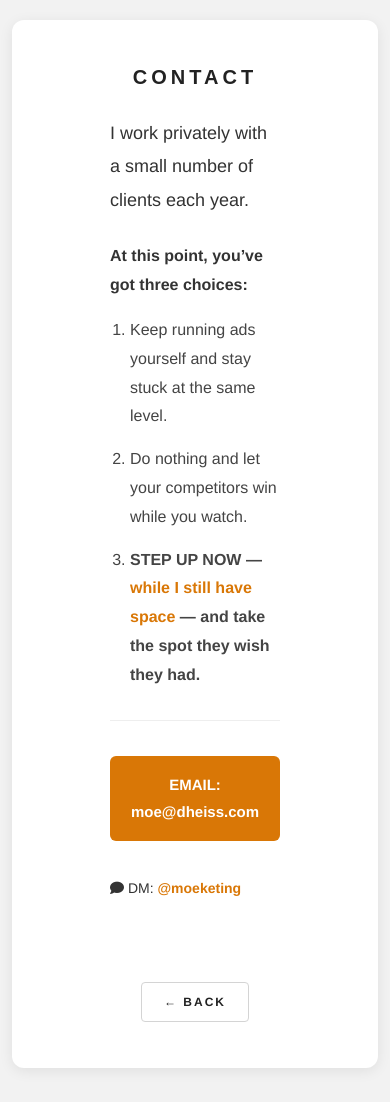
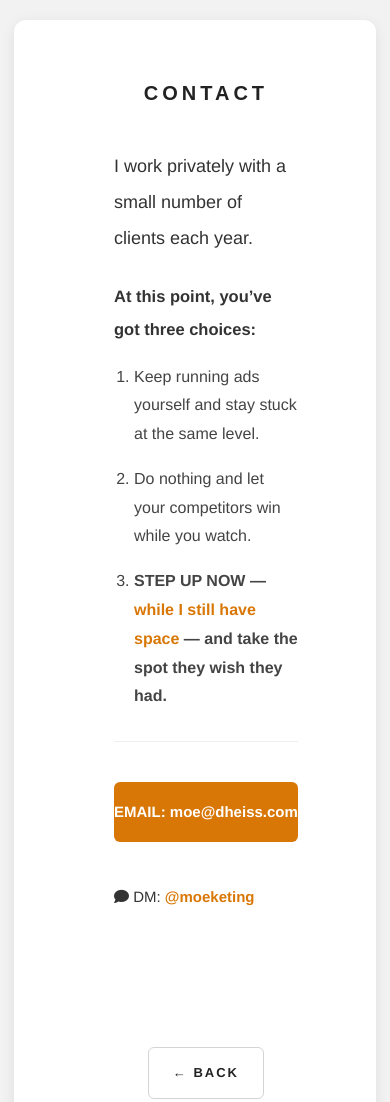
Before and after one commit to moedheis/moe-site, a plain HTML site: page contact.html in a window 390 px wide. Shown: the top 1102 px of the page. Drawn offline with Linux system fonts and the light colour scheme.

Commit message:
Update styles.css

```diff
--- a/styles.css
+++ b/styles.css
@@ -14,6 +14,7 @@ body {
   background: var(--bg);
   color: var(--accent);
   font-family: "Helvetica Neue", Arial, sans-serif;
+  line-height: 1.7;
 }
 
 /* ---- Page Transition ---------------------------------------------------- */
@@ -72,7 +73,7 @@ body.is-loading .site-main {
 
 /* ---- Typography --------------------------------------------------------- */
 .hero-title {
-  margin: 0 0 10px;
+  margin: 0 0 20px;
   font-size: 32px;
   letter-spacing: 6px;
   text-align: center;
@@ -83,33 +84,35 @@ body.is-loading .site-main {
   color: var(--muted);
   font-size: 12px;
   letter-spacing: 3px;
-  margin-bottom: 24px;
+  margin-bottom: 28px;
   text-align: center;
 }
 .lead {
-  color: #666;
-  line-height: 1.8;
-  max-width: 420px;
-  margin: 0 auto 32px auto;
+  color: #555;
+  line-height: 1.9;
+  max-width: 480px;
+  margin: 0 auto 36px auto;
   text-align: center;
+  font-size: 17px;
 }
 
 /* ---- Buttons ------------------------------------------------------------ */
 .btn-row {
   display: flex;
-  gap: 14px;
+  gap: 16px;
   justify-content: center;
   flex-wrap: wrap;
+  margin-top: 30px;
 }
 .btn {
   display: inline-block;
   text-decoration: none;
   color: var(--accent);
-  padding: 12px 22px;
+  padding: 14px 24px;
   border: 1px solid #d4d4d4;
-  border-radius: 4px;
+  border-radius: 6px;
   text-transform: uppercase;
-  font-size: 12px;
+  font-size: 13px;
   letter-spacing: 2px;
   font-weight: 600;
   background: #fff;
@@ -129,7 +132,7 @@ body.is-loading .site-main {
   grid-template-columns: 1fr 1fr;
   background: var(--bg);
   border-top: 1px solid #e5e5e5;
-  padding: 20px 0;
+  padding: 24px 0;
   align-items: center;
 }
 .footer-left { grid-column: 1 / 2; padding-left: var(--gutter); display: flex; align-items: center; }
@@ -147,7 +150,7 @@ body.is-loading .site-main {
 
 /* ---- Values Page -------------------------------------------------------- */
 .values-title {
-  margin-bottom: 30px;
+  margin-bottom: 32px;
   font-size: 24px;
   font-weight: 700;
   letter-spacing: 5px;
@@ -155,56 +158,56 @@ body.is-loading .site-main {
   text-transform: uppercase;
 }
 .values-points {
-  max-width: 360px;
+  max-width: 380px;
   margin: 0 auto;
-  line-height: 1.7;
-  font-size: 15.5px;
+  line-height: 1.85;
+  font-size: 16px;
   color: #444;
   text-align: center;
 }
 .values-points strong {
   display: block;
-  margin-top: 16px;
-  margin-bottom: 4px;
+  margin-top: 18px;
+  margin-bottom: 6px;
   font-weight: 700;
   color: #000;
 }
 
-/* ---- Contact Page (Improved Mobile Readability) ------------------------- */
+/* ---- Contact Page (Improved Readability) ------------------------- */
 .contact-single {
-  max-width: 700px;
+  max-width: 720px;
   margin: 80px auto;
   background: #fff;
-  padding: 60px var(--gutter);
+  padding: 70px var(--gutter);
   box-shadow: 0 4px 20px rgba(0,0,0,0.06);
   border-radius: 12px;
   text-align: center;
 }
 .contact-text {
   max-width: 90%;
-  margin: 0 auto 30px auto;
+  margin: 0 auto 35px auto;
   color: #333;
-  line-height: 1.9;
-  font-size: 17px;
+  line-height: 2; /* extra breathing space */
+  font-size: 18px;
   text-align: center;
 }
 .contact-text ol {
-  padding-left: 20px;
+  padding-left: 26px;
   text-align: left;
-  line-height: 1.9;
-  font-size: 16px;
-  margin: 20px auto;
+  line-height: 2;
+  font-size: 17px;
+  margin: 24px auto;
 }
 .contact-text ol li {
-  margin-bottom: 14px;
+  margin-bottom: 16px;
 }
 .contact-email {
-  margin: 35px 0;
+  margin: 40px 0;
 }
 .contact-email a {
   display: block;
   width: 100%;
-  max-width: 300px;
+  max-width: 320px;
   margin: 0 auto;
   background: var(--hover-color);
   color: #fff;
@@ -215,10 +218,10 @@ body.is-loading .site-main {
   text-decoration: none;
   transition: background 0.2s ease;
   text-align: center;
-  word-break: break-word;
+  white-space: nowrap; /* keeps email in one line */
 }
 .contact-email a:hover { background: #b45309; }
-.contact-dm { margin-top: 20px; font-size: 14px; }
+.contact-dm { margin-top: 24px; font-size: 15px; }
 .contact-dm a { color: var(--hover-color); font-weight: 600; text-decoration: none; }
 .contact-dm a:hover { text-decoration: underline; }
 
@@ -227,35 +230,35 @@ body.is-loading .site-main {
   .main, .values-container { grid-template-columns: 1fr; }
   .side-image, .values-image, .case-image {
     order: -1;
-    min-height: 400px;
+    min-height: 420px;
     background-position: top center;
   }
-  .col, .values-col { padding: 40px var(--gutter); align-items: center; }
-  .footer { grid-template-columns: 1fr; gap: 14px; text-align: center; }
+  .col, .values-col { padding: 44px var(--gutter); align-items: center; }
+  .footer { grid-template-columns: 1fr; gap: 16px; text-align: center; }
   .footer-left, .footer-right { grid-column: 1 / -1; justify-self: center; padding: 0; }
 }
 @media (max-width: 600px) {
   .side-image, .values-image, .case-image {
-    min-height: 320px;
+    min-height: 340px;
     background-position: top center;
   }
-  .col, .values-col { padding: 20px var(--gutter); }
+  .col, .values-col { padding: 22px var(--gutter); }
   .hero-title, .values-title { font-size: 20px; letter-spacing: 4px; }
   .btn, .back-btn { min-width: 100%; }
 
   .contact-single {
-    margin: 20px 12px !important;
-    padding: 26px 18px;
+    margin: 20px 14px !important;
+    padding: 34px 20px;
     border-radius: 12px;
     box-shadow: 0 3px 14px rgba(0,0,0,0.08);
   }
   .contact-text {
     max-width: 100%;
-    font-size: 16px;
-    line-height: 1.85;
+    font-size: 16.5px;
+    line-height: 2; /* extra air for mobile */
     text-align: left;
   }
-  .contact-text ol { padding-left: 22px; }
+  .contact-text ol { padding-left: 26px; font-size: 16px; line-height: 2; }
   .contact-email a {
     font-size: 15px;
     padding: 15px 0;
```
